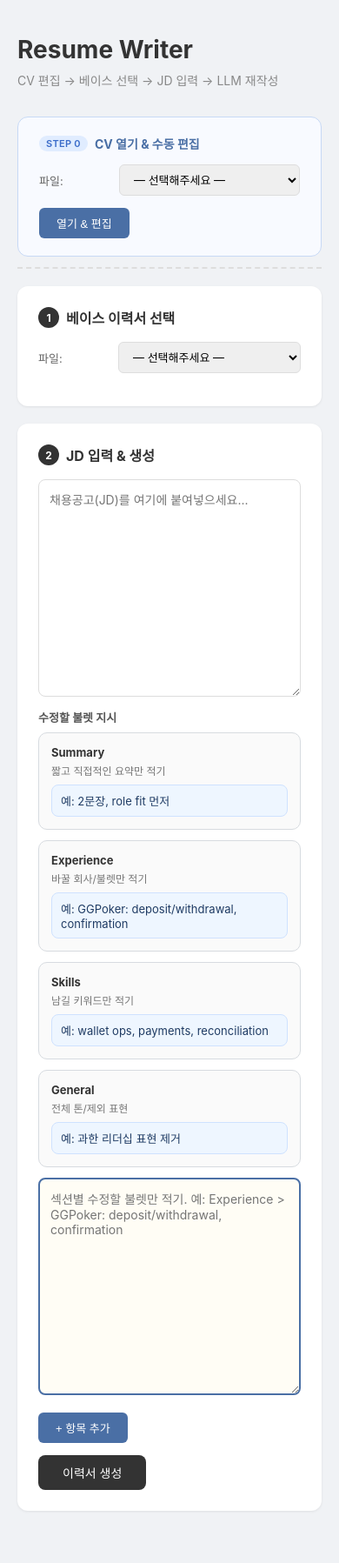
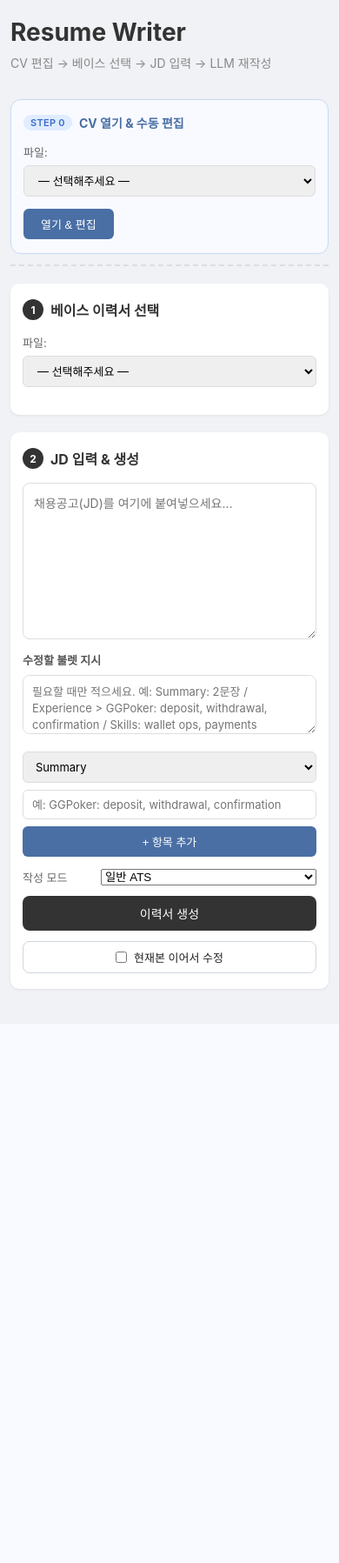
Before and after one commit to mobi8/resumewriter, a Flask app: page / in a window 390 px wide. Shown: the whole page at 87% size. After the commit the page ends 1139 px from the top, so only its background shows below. Run offline with Flask 3, Linux system fonts and the light colour scheme; data that the repository does not hold is empty.

Commit message:
Improve resume writer mode UI

```diff
--- a/app.py
+++ b/app.py
@@ -48,6 +48,8 @@ OPENROUTER_MODEL = "openai/gpt-4o-mini"  # 더 저렴하고 빠름
 HTTP_TIMEOUT = 90.0
 http_client = httpx.Client(timeout=HTTP_TIMEOUT)
 
+LLM_MODE = os.getenv("LLM_MODE", "ats")  # ats | career_ops
+
 # ── fixed JSON schema ────────────────────────────────────────────────
 
 RESUME_SCHEMA = {
@@ -60,7 +62,7 @@ RESUME_SCHEMA = {
 
 # ── fixed prompt templates ───────────────────────────────────────────
 
-REWRITE_PROMPT = """You are a professional resume writer. Your task is to make the provided resume more relevant to the target job while maintaining honesty and authenticity.
+ATS_REWRITE_PROMPT = """You are a professional resume writer. Your task is to make the provided resume more relevant to the target job while maintaining honesty and authenticity.
 
 ## CORE PRINCIPLE:
 **Preserve the actual experience and achievements. Only reframe language and emphasis to highlight genuine relevance to the target role.**
@@ -164,6 +166,59 @@ SOURCE DETAIL AND BULLET DEPTH GUIDANCE:
 ---
 
 Now adapt the resume to the target role while keeping all facts and achievements exactly as they are. Change only the framing and language. JSON only."""
+
+CAREER_OPS_REWRITE_PROMPT = """You are generating a Career-Ops style ATS resume from the provided resume data and job description.
+
+## CORE PRINCIPLES
+- Preserve truthfulness: never invent experience, metrics, or scope.
+- Optimize for ATS parsing and recruiter readability.
+- Keep the top section concise, direct, and keyword-rich.
+- Mirror the job description only where facts support it.
+- Prefer concrete nouns and verbs over polished consulting language.
+- Keep bullets distinct; do not repeat the same point.
+
+## STRUCTURE
+1. Professional Summary: 2-3 sentences max.
+2. Experience: order by role relevance; most relevant role first.
+3. Skills: only skills the candidate actually has and that match the JD.
+
+## ATS WRITING RULES
+- Use the JD keywords that are supported by the source resume.
+- Preserve all numbers, timelines, employer names, and titles unless honestly reframed.
+- For operations roles, prioritize monitoring, reconciliation, verification, escalation, support coordination, reporting, SOPs, and process control.
+- For management roles, emphasize ownership, coordination, stakeholder alignment, and risk management.
+- Avoid vague hype words like "passionate", "innovative", "world-class", "synergy", or "cutting-edge".
+- Use plain HTML-safe text only.
+
+## OUTPUT FORMAT (JSON ONLY - no markdown)
+{{
+  "name": "string",
+  "title": "string",
+  "summary": "string",
+  "experience": [
+    {{"company": "string", "role": "string", "period": "string", "bullets": ["..."]}}
+  ],
+  "skills": ["..."]
+}}
+
+## CONTEXT
+
+TARGET JOB:
+{jd}
+
+RESUME DATA:
+{resume}
+
+PREFERRED ROLE LABEL:
+{preferred_title}
+
+JD KEYWORDS:
+{jd_keywords}
+
+ROLE GUIDANCE:
+{role_guidance}
+
+Now rewrite the resume in Career-Ops ATS style. JSON only."""
 
 JD_STOPWORDS = {
     "and", "or", "the", "a", "an", "to", "with", "for", "of", "in", "across", "between",
@@ -1031,7 +1086,14 @@ GENERAL: {sections.get('general') or '(none)'}
 """
 
 
-def rewrite_html_for_jd(html_content: str, jd: str, jd_keywords: list[str], preferred_title: str, direction: str = "") -> str:
+def rewrite_html_for_jd(
+    html_content: str,
+    jd: str,
+    jd_keywords: list[str],
+    preferred_title: str,
+    direction: str = "",
+    llm_mode: str = "ats",
+) -> str:
     """career-ops HTML 포맷을 유지하면서 JD에 맞게 재작성 → HTML 반환
 
     <style> 블록을 제거해 토큰을 줄이고, LLM 응답에 원본 스타일을 다시 삽입한다.
@@ -1040,6 +1102,12 @@ def rewrite_html_for_jd(html_content: str, jd: str, jd_keywords: list[str], pref
     stripped_html = re.sub(r"<style[^>]*>[\s\S]*?</style>", "", html_content, flags=re.IGNORECASE)
     sections = split_html_sections(stripped_html)
     dir_map = parse_direction_sections(normalize_direction_text(direction))
+    template_mode = llm_mode if llm_mode in {"ats", "career_ops"} else LLM_MODE
+    mode_guidance = (
+        "Career-Ops ATS mode: keep text concise, keyword-rich, recruiter-readable, and operationally direct."
+        if template_mode == "career_ops"
+        else "General ATS mode: preserve the existing detail depth while aligning wording honestly to the job description."
+    )
 
     rewritten_sections = {}
     for section_name in ("summary", "experience", "skills"):
@@ -1056,6 +1124,9 @@ def rewrite_html_for_jd(html_content: str, jd: str, jd_keywords: list[str], pref
 - Do not change tags, classes, or surrounding document structure.
 - Follow the user direction for this section.
 - Keep facts, metrics, employers, dates, and achievements unchanged.
+
+## WRITING MODE
+{mode_guidance}
 
 ## SECTION DIRECTION
 {section_direction or '(none)'}
@@ -1114,7 +1185,14 @@ def rewrite_html_for_jd(html_content: str, jd: str, jd_keywords: list[str], pref
     return content
 
 
-def rewrite_for_jd(raw_text: str, structured: dict, jd: str, jd_keywords: list[str], preferred_title: str) -> dict:
+def rewrite_for_jd(
+    raw_text: str,
+    structured: dict,
+    jd: str,
+    jd_keywords: list[str],
+    preferred_title: str,
+    llm_mode: str = "ats",
+) -> dict:
     """JD에 맞게 이력서 재작성 → JSON 반환"""
     resume_str = json.dumps(structured, ensure_ascii=False)
     if raw_text:
@@ -1124,8 +1202,10 @@ def rewrite_for_jd(raw_text: str, structured: dict, jd: str, jd_keywords: list[s
     role_guidance = build_role_guidance(structured, jd_keywords)
     role_label = preferred_title or "Wallet Specialist"
 
+    template_mode = llm_mode if llm_mode in {"ats", "career_ops"} else LLM_MODE
+    template = CAREER_OPS_REWRITE_PROMPT if template_mode == "career_ops" else ATS_REWRITE_PROMPT
     prompt = (
-        REWRITE_PROMPT.replace("{resume}", resume_str)
+        template.replace("{resume}", resume_str)
         .replace("{jd}", jd)
         .replace("{jd_keywords}", format_keywords_for_prompt(jd_keywords))
         .replace("{preferred_title}", role_label)
@@ -1359,6 +1439,9 @@ def generate():
     jd = body.get("jd_text", "").strip()
     direction = (body.get("direction") or "").strip()
     preserve_current = body.get("preserve_current", False)
+    llm_mode = (body.get("llm_mode") or LLM_MODE or "ats").strip().lower()
+    if llm_mode not in {"ats", "career_ops"}:
+        llm_mode = LLM_MODE if LLM_MODE in {"ats", "career_ops"} else "ats"
 
     # [1] 베이스 이력서 로드 (career-ops HTML 우선, 없으면 JSON 샘플 fallback)
     raw_text = ""
@@ -1431,10 +1514,10 @@ def generate():
     try:
         if career_ops_file:
             # career-ops HTML 포맷 유지: HTML → HTML 리라이트
-            html = rewrite_html_for_jd(html_content, jd, jd_keywords, preferred_title, direction)
+            html = rewrite_html_for_jd(html_content, jd, jd_keywords, preferred_title, direction, llm_mode)
             log.info("[4] HTML rewrite done (format preserved)")
         else:
-            rewritten = rewrite_for_jd(raw_text, sample, jd, jd_keywords, preferred_title)
+            rewritten = rewrite_for_jd(raw_text, sample, jd, jd_keywords, preferred_title, llm_mode)
             # [4.5] 샘플의 연락처 정보 병합
             rewritten["contact"] = sample.get("contact", {})
             rewritten["location"] = sample.get("location", "")
@@ -1488,6 +1571,7 @@ def generate():
         "saved_filename": html_path.name,
         "pdf_path": f"{filename}.pdf",
         "sample": sample_name,
+        "llm_mode": llm_mode,
     })
 
 
@@ -1527,15 +1611,23 @@ def _career_ops_sorted() -> list[dict]:
     """career-ops HTML 파일 목록을 수정시간 기준 내림차순으로 반환"""
     if not CAREER_OPS_HTML_DIR.exists():
         return []
-    date_re = re.compile(r"(\d{4}-\d{2}-\d{2})")
+    date_re = re.compile(r"(\d{4})[-_](\d{2})[-_](\d{2})")
+    date_re_compact = re.compile(r"(\d{4})(\d{2})(\d{2})")
     items = []
     for p in CAREER_OPS_HTML_DIR.glob("*.html"):
-        m = date_re.search(p.stem)
-        date_str = m.group(1) if m else "0000-00-00"
-        display_name = date_re.sub("", p.stem).strip("-").strip("_").strip()
         stat = p.stat()
-        mtime = datetime.fromtimestamp(stat.st_mtime).strftime("%Y-%m-%d %H:%M")
-        items.append({"filename": p.name, "mtime": stat.st_mtime, "display": f"[{mtime}] {display_name}"})
+        m = date_re.search(p.stem) or date_re_compact.search(p.stem)
+        if m:
+            date_str = f"{m.group(1)}-{m.group(2)}-{m.group(3)}"
+            display_name = date_re.sub("", p.stem)
+            display_name = date_re_compact.sub("", display_name)
+        else:
+            dt = datetime.fromtimestamp(stat.st_mtime)
+            date_str = dt.strftime("%Y-%m-%d")
+            display_name = p.stem
+        display_name = display_name.strip("-").strip("_").strip()
+        mtime = datetime.fromtimestamp(stat.st_mtime).strftime("%H:%M")
+        items.append({"filename": p.name, "mtime": stat.st_mtime, "display": f"[{date_str} {mtime}] {display_name}"})
     items.sort(key=lambda x: x["mtime"], reverse=True)
     return [{k: v for k, v in item.items() if k != "mtime"} for item in items]
 
--- a/templates/index.html
+++ b/templates/index.html
@@ -46,13 +46,19 @@
     textarea { width: 100%; height: 250px; border: 1px solid #ddd; border-radius: 8px; padding: 12px; font-size: 14px; resize: vertical; font-family: inherit; white-space: pre-wrap; }
     textarea:focus { outline: none; border-color: #666; }
     .subsection-title { font-size: 13px; font-weight: 600; color: #555; margin: 10px 0 8px; }
-    .instruction-grid { display: grid; grid-template-columns: 1fr; gap: 12px; margin-bottom: 12px; }
-    .instruction-card { border: 1px solid #d7dbe0; border-radius: 10px; padding: 14px; background: #fafafa; }
-    .instruction-card-title { font-size: 13px; font-weight: 700; color: #333; margin-bottom: 4px; }
-    .instruction-card-note { font-size: 12px; color: #777; margin-bottom: 8px; }
-    .instruction-card-example { font-size: 13px; color: #1f3b63; background: #eef6ff; border: 1px solid #cfe2ff; border-radius: 8px; padding: 8px 10px; }
-    #bulletInstructions { width: 100%; min-height: 92px; border: 2px solid #4a6fa5; border-radius: 8px; padding: 12px; font-size: 14px; background: #fffdf5; margin-bottom: 8px; }
-    .mini-btn { background: #eee; border: 1px solid #ccc; border-radius: 6px; padding: 8px 10px; font-size: 12px; cursor: pointer; }
+    #bulletInstructions { width: 100%; height: 74px; min-height: 58px; border: 1px solid #ddd; border-radius: 8px; padding: 9px 10px; font-size: 13px; background: #fff; margin-bottom: 8px; resize: vertical; font-family: inherit; line-height: 1.45; }
+    .instruction-builder { display: grid; grid-template-columns: 150px 1fr auto; gap: 8px; align-items: center; margin-top: 8px; }
+    .instruction-builder select,
+    .instruction-builder input { border: 1px solid #ddd; border-radius: 6px; padding: 8px 10px; font-size: 13px; font-family: inherit; min-width: 0; }
+    .instruction-builder select:focus,
+    .instruction-builder input:focus { outline: none; border-color: #666; }
+    .mini-btn { background: #4a6fa5; color: #fff; border: 1px solid #4a6fa5; border-radius: 6px; padding: 8px 12px; font-size: 12px; cursor: pointer; white-space: nowrap; }
+    .mini-btn:hover { background: #3a5f95; }
+    .mode-inline { display: flex; align-items: center; gap: 10px; margin-bottom: 14px; }
+    .mode-inline label { font-size: 13px; color: #666; min-width: auto; }
+    .mode-inline select { width: auto; min-width: 180px; flex: 0 0 auto; }
+    .generate-row { display: flex; gap: 12px; margin-top: 14px; align-items: center; flex-wrap: wrap; }
+    .preserve-label { display: flex; align-items: center; gap: 8px; font-size: 13px; color: #222; background: #fff; border: 1px solid #cfd6df; padding: 8px 10px; border-radius: 8px; white-space: nowrap; }
 
     .btn { background: #333; color: #fff; border: none; padding: 10px 28px; border-radius: 8px; font-size: 14px; cursor: pointer; transition: background 0.2s; }
     .btn:hover { background: #555; }
@@ -166,6 +172,27 @@
     }
     .save-input:focus { outline: none; border-color: #3498db; }
     .save-input::placeholder { color: #7f8c8d; }
+
+    @media (max-width: 640px) {
+      .container { padding: 20px 12px; }
+      .section { padding: 18px 14px; border-radius: 10px; }
+      .section-manual { padding: 16px 14px; }
+      .field-row { flex-direction: column; align-items: stretch; gap: 6px; }
+      .field-row label { min-width: 0; }
+      textarea { height: 180px; }
+      #bulletInstructions { height: 68px; }
+      .instruction-builder { grid-template-columns: 1fr; }
+      .instruction-builder select,
+      .instruction-builder input,
+      .instruction-builder button { width: 100%; }
+      .generate-row { align-items: stretch; }
+      .generate-row .mode-inline,
+      .generate-row .btn,
+      .generate-row .preserve-label { width: 100%; }
+      .mode-inline { display: grid; grid-template-columns: 82px 1fr; gap: 8px; }
+      .mode-inline select { width: 100%; min-width: 0; }
+      .preserve-label { justify-content: center; }
+    }
   </style>
 </head>
 <body>
@@ -208,35 +235,32 @@
       <textarea id="jdInput" placeholder="채용공고(JD)를 여기에 붙여넣으세요..."></textarea>
 
       <div class="subsection-title">수정할 불렛 지시</div>
-      <div class="instruction-grid" style="display:grid;grid-template-columns:1fr;gap:12px;margin-bottom:12px;">
-        <div class="instruction-card">
-          <div class="instruction-card-title">Summary</div>
-          <div class="instruction-card-note">짧고 직접적인 요약만 적기</div>
-          <div class="instruction-card-example">예: 2문장, role fit 먼저</div>
-        </div>
-        <div class="instruction-card">
-          <div class="instruction-card-title">Experience</div>
-          <div class="instruction-card-note">바꿀 회사/불렛만 적기</div>
-          <div class="instruction-card-example">예: GGPoker: deposit/withdrawal, confirmation</div>
-        </div>
-        <div class="instruction-card">
-          <div class="instruction-card-title">Skills</div>
-          <div class="instruction-card-note">남길 키워드만 적기</div>
-          <div class="instruction-card-example">예: wallet ops, payments, reconciliation</div>
-        </div>
-        <div class="instruction-card">
-          <div class="instruction-card-title">General</div>
-          <div class="instruction-card-note">전체 톤/제외 표현</div>
-          <div class="instruction-card-example">예: 과한 리더십 표현 제거</div>
-        </div>
-      </div>
-      <textarea id="bulletInstructions" placeholder="섹션별 수정할 불렛만 적기. 예: Experience > GGPoker: deposit/withdrawal, confirmation"></textarea>
-      <div class="btn-row" style="margin-top: 8px;">
+      <textarea id="bulletInstructions" placeholder="필요할 때만 적으세요. 예: Summary: 2문장 / Experience > GGPoker: deposit, withdrawal, confirmation / Skills: wallet ops, payments"></textarea>
+      <div class="instruction-builder">
+        <select id="instructionCategory" aria-label="지시 카테고리">
+          <option value="Summary">Summary</option>
+          <option value="Experience">Experience</option>
+          <option value="Skills">Skills</option>
+          <option value="Title">Title</option>
+          <option value="General">General</option>
+        </select>
+        <input id="instructionText" type="text" placeholder="예: GGPoker: deposit, withdrawal, confirmation">
         <button class="btn-sm" type="button" onclick="addBulletInstruction()">+ 항목 추가</button>
       </div>
 
-      <div class="btn-row">
+      <div class="generate-row">
+        <div class="mode-inline" style="margin-bottom:0;">
+          <label>작성 모드</label>
+          <select id="llmModeSelect">
+            <option value="ats">일반 ATS</option>
+            <option value="career_ops">Career-Ops ATS</option>
+          </select>
+        </div>
         <button class="btn" id="generateBtn" onclick="generate()">이력서 생성</button>
+        <label class="preserve-label">
+          <input type="checkbox" id="preserveCurrentMode">
+          현재본 이어서 수정
+        </label>
       </div>
       <div class="status" id="genStatus"></div>
     </div>
@@ -476,14 +500,19 @@
 
     function addBulletInstruction() {
       const box = document.getElementById('bulletInstructions');
-      box.value += (box.value ? '\n' : '') + 'Experience > GGPoker: deposit/withdrawal';
-      box.focus();
+      const category = document.getElementById('instructionCategory')?.value || 'Experience';
+      const input = document.getElementById('instructionText');
+      const detail = (input?.value || '').trim();
+      if (!detail) {
+        if (input) input.focus();
+        showStatus('genStatus', '추가할 지시 내용을 입력해주세요', 'err');
+        return;
+      }
+      const line = `${category}: ${detail}`;
+      box.value += (box.value.trim() ? '\n' : '') + line;
+      if (input) input.value = '';
+      if (input) input.focus();
     }
-
-    window.addEventListener('DOMContentLoaded', () => {
-      const list = document.getElementById('bulletInstructionList');
-      if (list && !list.children.length) addBulletInstruction();
-    });
 
     function collectSectionDirections() {
       const box = document.getElementById('bulletInstructions');
@@ -502,7 +531,8 @@
       const baseFile = document.getElementById('baseSelect').value.trim();
       const jd = document.getElementById('jdInput').value.trim();
       const direction = collectSectionDirections();
-      const preserveCurrent = !!window.currentResumeHtml;
+      const preserveCurrent = document.getElementById('preserveCurrentMode')?.checked || !!window.currentResumeHtml;
+      const llmMode = document.getElementById('llmModeSelect')?.value || 'ats';
 
       if (!baseFile && !preserveCurrent) { showStatus('genStatus', '베이스 이력서를 선택해주세요', 'err'); return; }
       if (!jd) { showStatus('genStatus', 'JD를 입력해주세요', 'err'); return; }
@@ -516,12 +546,16 @@
         const res = await fetch('/generate', {
           method: 'POST',
           headers: { 'Content-Type': 'application/json' },
-          body: JSON.stringify({ career_ops_file: baseFile || null, jd_text: jd, direction: direction || null, preserve_current: preserveCurrent, current_html: window.currentResumeHtml || null })
+          body: JSON.stringify({ career_ops_file: baseFile || null, jd_text: jd, direction: direction || null, preserve_current: preserveCurrent, current_html: window.currentResumeHtml || null, llm_mode: llmMode })
         });
         const data = await parseJsonResponse(res);
         if (data.error) { showStatus('genStatus', data.error, 'err'); return; }
         const savedName = data.saved_filename || data.filename;
         showStatus('genStatus', `생성 완료 — ${savedName}`, 'ok');
+        if (data.llm_mode) {
+          const sel = document.getElementById('llmModeSelect');
+          if (sel) sel.value = data.llm_mode;
+        }
         document.getElementById('saveFilename').value = savedName.replace(/\.html$/i, '');
         openModal(data.html, savedName.replace(/\.html$/i, ''));
         window.currentResumeHtml = data.html;
```
